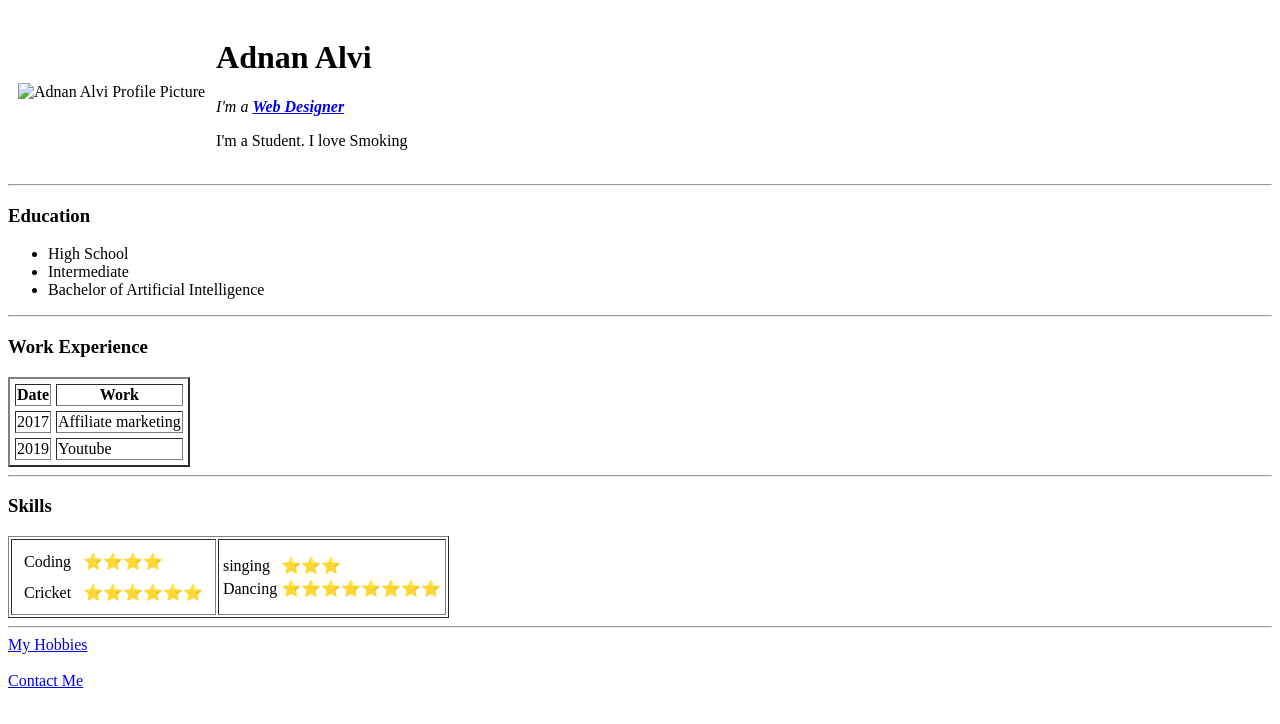
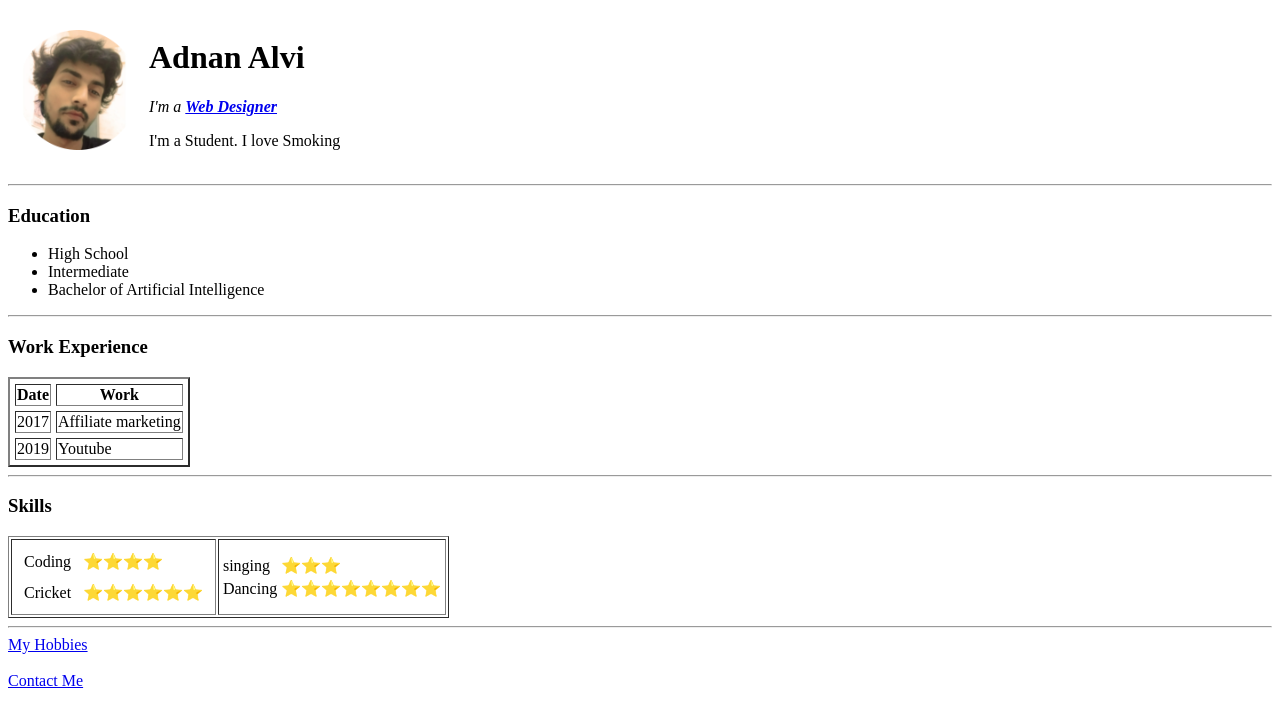
Before and after one commit to Adnan-Alvi/CV3, a plain HTML site: page index.html in a window 1280 px wide. Drawn offline with Linux system fonts and the light colour scheme; the site is published under a folder, as on GitHub Pages, so addresses that start at the root find nothing.

Commit message:
Update index.html

```diff
--- a/index.html
+++ b/index.html
@@ -13,7 +13,7 @@
       <tr>
         <td>
           <img
-            src="/Snapchat-736807856-modified.png"
+            src="Snapchat-736807856-modified.png"
             alt="Adnan Alvi Profile Picture"
             width="120px"
           />
```
